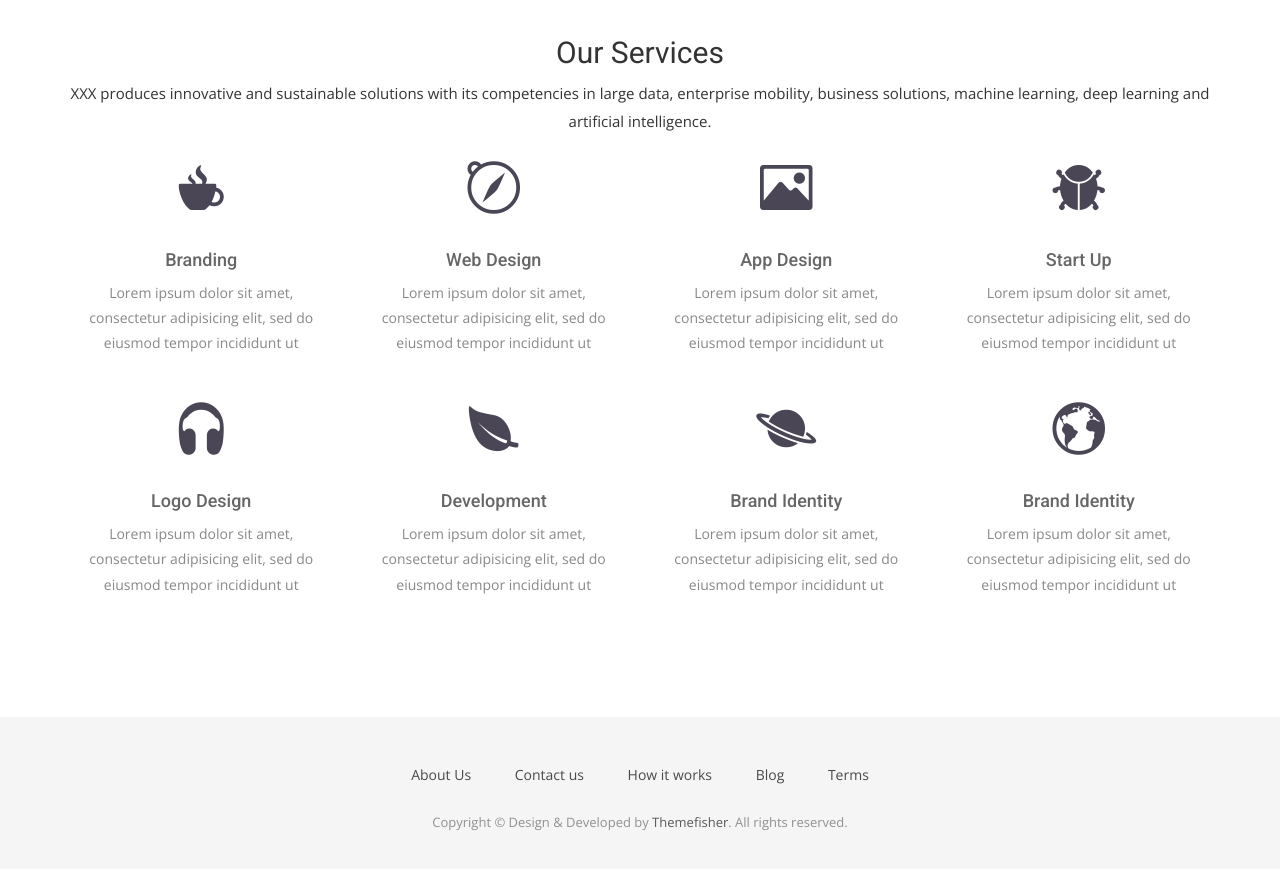
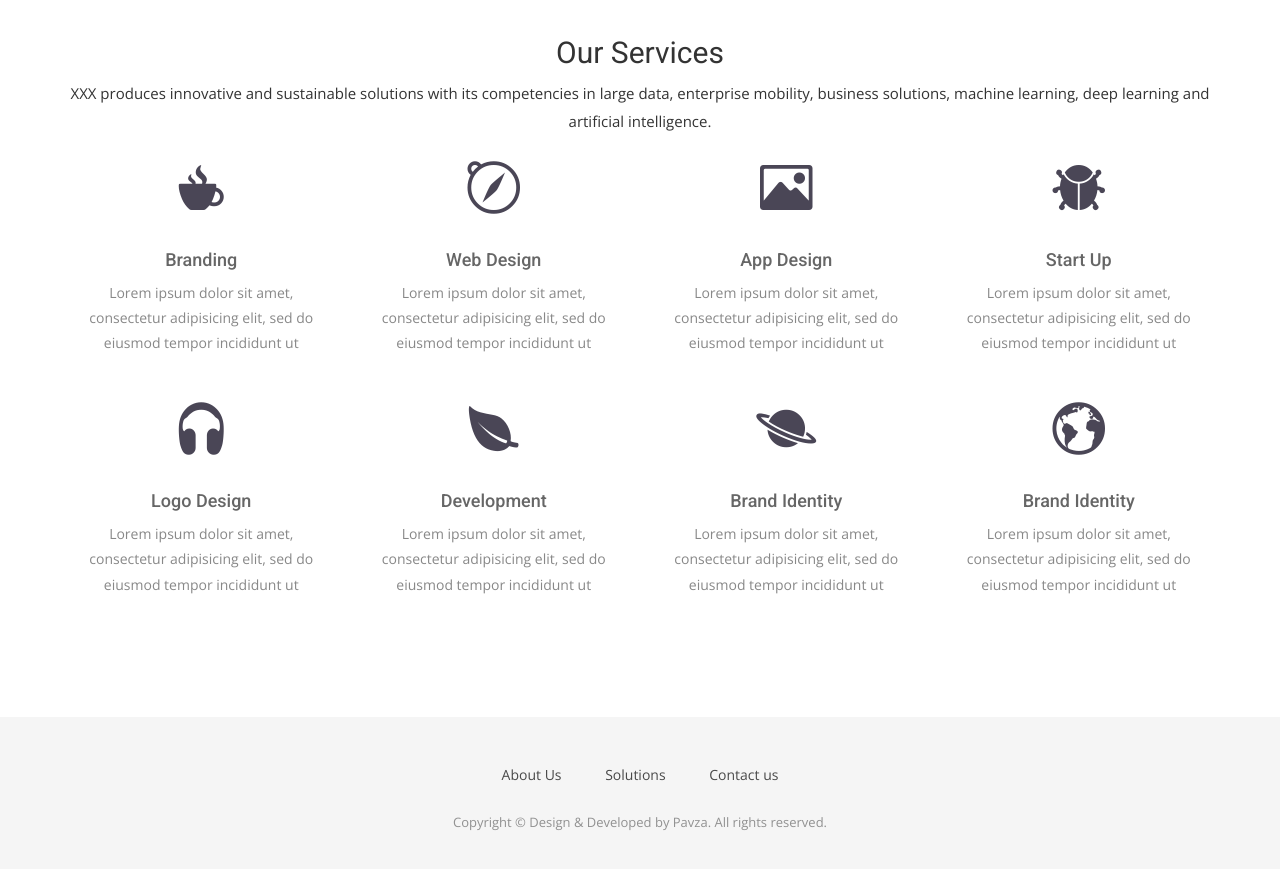
Before and after one commit to Pawza/web-page, a Jekyll site: the page built from index.html, in a window 1280 px wide and 900 px high, scrolled down 1857 px. Shown: the top 869 px of the window. Built offline with Jekyll 4.4.1, drawn with Linux system fonts in a browser that asks for light colours; nearby versions of some CDN libraries; some web fonts are replaced; some of the changed lines change nothing that is shown.

Commit message:
edited footer and header

```diff
--- a/_includes/footer.html
+++ b/_includes/footer.html
@@ -5,14 +5,16 @@
       <div class="col-md-12">
         <div class="footer-manu">
           <ul>
-            <li><a href="#">About Us</a></li>
+            <li><a href="{{ site.baseurl }}/">About Us</a></li>
+            <li><a href="{{ site.baseurl }}/solution">Solutions</a></li>
             <li><a href="{{ site.baseurl }}/contact">Contact us</a></li>
-            <li><a href="#">How it works</a></li>
-            <li><a href="{{ site.baseurl }}/blog">Blog</a></li>
-            <li><a href="#">Terms</a></li>
+            <!--<li><a href="#">How it works</a></li>-->
+            <!--<li><a href="{{ site.baseurl }}/blog">Blog</a></li>-->
+            <!--<li><a href="#">Terms</a></li>-->
           </ul>
         </div>
-        <p>Copyright &copy; Design &amp; Developed by <a href="http://www.themefisher.com">Themefisher</a>. All rights reserved.</p>
+        <!--<p>Copyright &copy; Design &amp; Developed by <a href="http://www.pawza.com">Themefisher</a>. All rights reserved.</p>-->
+        <p>Copyright &copy; Design &amp; Developed by Pavza. All rights reserved.</p>
       </div>
     </div>
   </div>
--- a/_includes/header.html
+++ b/_includes/header.html
@@ -22,8 +22,8 @@
             <div class="collapse navbar-collapse" id="bs-example-navbar-collapse-1">
               <ul class="nav navbar-nav navbar-right">
                 <li><a href="{{ site.baseurl }}/">Home</a></li>
-                <li><a href="{{ site.baseurl }}/work">Solutions</a></li>
-                <li><a href="{{ site.baseurl }}/blog">Reference</a></li>
+                <li><a href="{{ site.baseurl }}/solution">Solutions</a></li>
+                <!--<li><a href="{{ site.baseurl }}/blog">Reference</a></li>-->
                 <li><a href="{{ site.baseurl }}/contact">Contact</a></li>
               </ul>
             </div><!-- /.navbar-collapse -->
```
